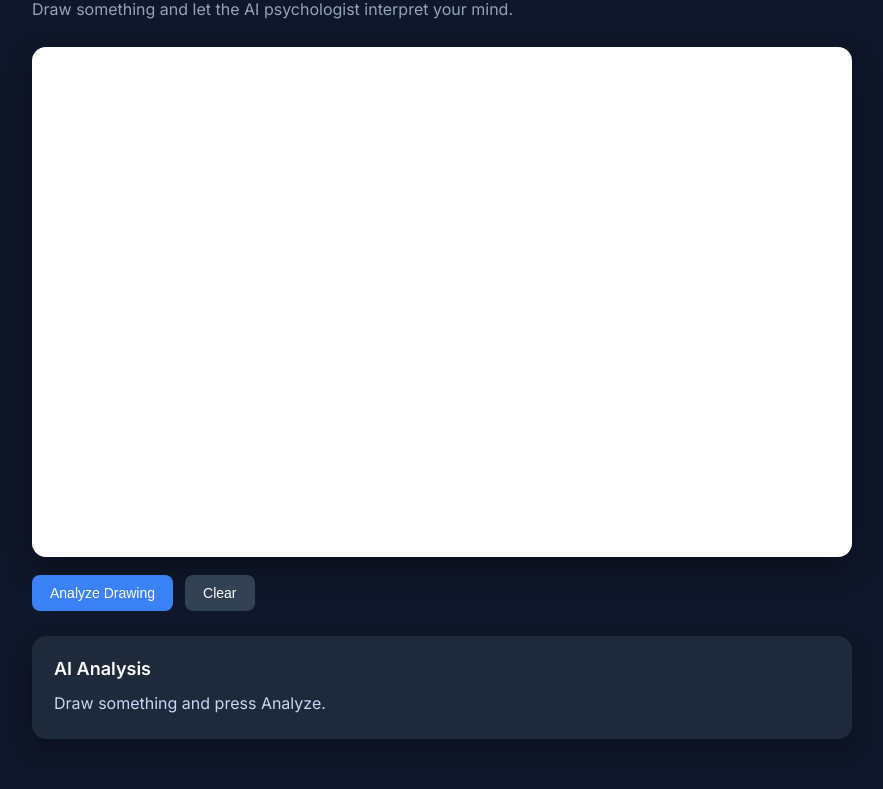
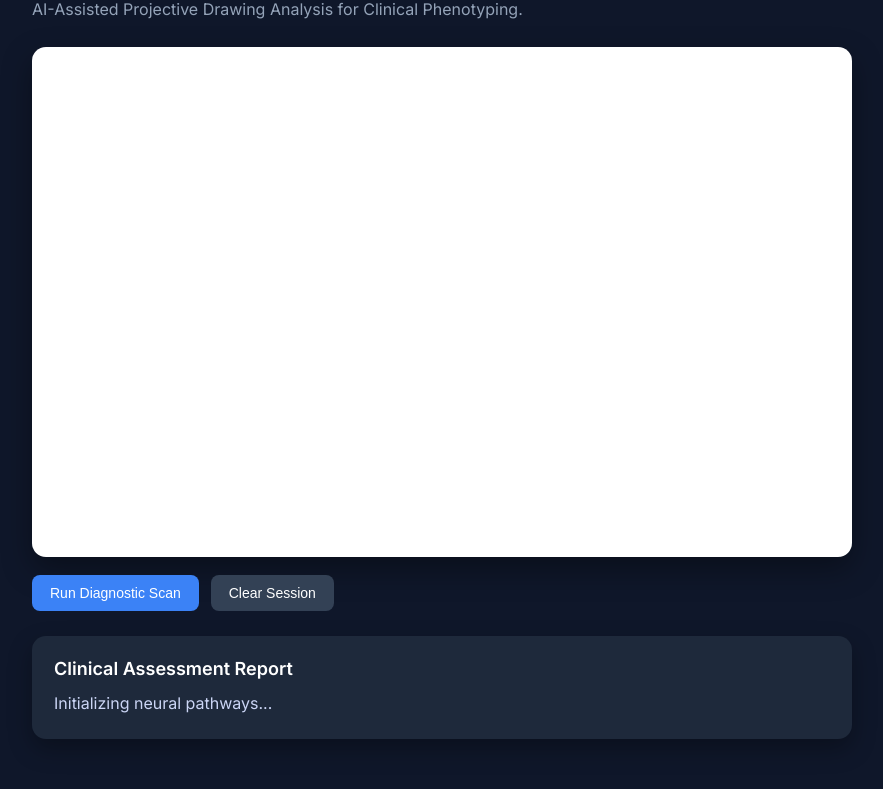
Before and after one commit to elsiesy21-pixel/NeuroLENS-V2, a plain HTML site: page index.html in a window 1280 px wide. Shown: the part 110-899 px from the top of the page, without its empty margins (198-1081 px from the left). Drawn offline with Linux system fonts and the light colour scheme.

Commit message:
Update index.html

```diff
--- a/index.html
+++ b/index.html
@@ -2,41 +2,40 @@
 <html lang="en">
 <head>
     <meta charset="UTF-8">
-<title>NeuroLens</title>
-
-<link rel="icon" href="data:,">
-
+    <meta name="viewport" content="width=device-width, initial-scale=1.0">
+    <title>NeuroLens | Clinical Diagnostic Tool</title>
     <link rel="stylesheet" href="style.css">
-
-<link href="https://fonts.googleapis.com/css2?family=Inter:wght@300;400;500;600&family=Space+Grotesk:wght@500;700&display=swap" rel="stylesheet">
+    <link href="https://fonts.googleapis.com/css2?family=Inter:wght@300;400;600&family=Space+Grotesk:wght@500;700&display=swap" rel="stylesheet">
 </head>
-
 <body>
-
     <div class="container">
-
         <header>
-<h1>NeuroLens</h1>
-<p class="subtitle">Draw something and let the AI psychologist interpret your mind.</p>
+            <div class="brand">
+                <h1>NeuroLens <span class="badge">PRO</span></h1>
+            </div>
+            <p class="subtitle">AI-Assisted Projective Drawing Analysis for Clinical Phenotyping.</p>
         </header>
 
         <div class="workspace">
+            <div id="scanner" class="hidden"></div>
             <canvas id="canvas" width="700" height="420"></canvas>
         </div>
 
         <div class="controls">
-<button id="analyzeBtn">Analyze Drawing</button>
-<button id="clearBtn">Clear</button>
+            <button id="analyzeBtn">Run Diagnostic Scan</button>
+            <button id="clearBtn">Clear Session</button>
         </div>
 
-<div class="analysis-box">
-<h2>AI Analysis</h2>
-<p id="analysis">Draw something and press Analyze.</p>
+        <div id="results" class="analysis-box hidden">
+            <div class="status-header">
+                <h2>Clinical Assessment Report</h2>
+                <span id="timestamp"></span>
             </div>
-
+            <div id="analysis-content">
+                <p id="analysis">Initializing neural pathways...</p>
             </div>
-
+        </div>
+    </div>
     <script src="script.js"></script>
-
 </body>
 </html>
```
Lines whose indentation alone changed are shown as unchanged.
